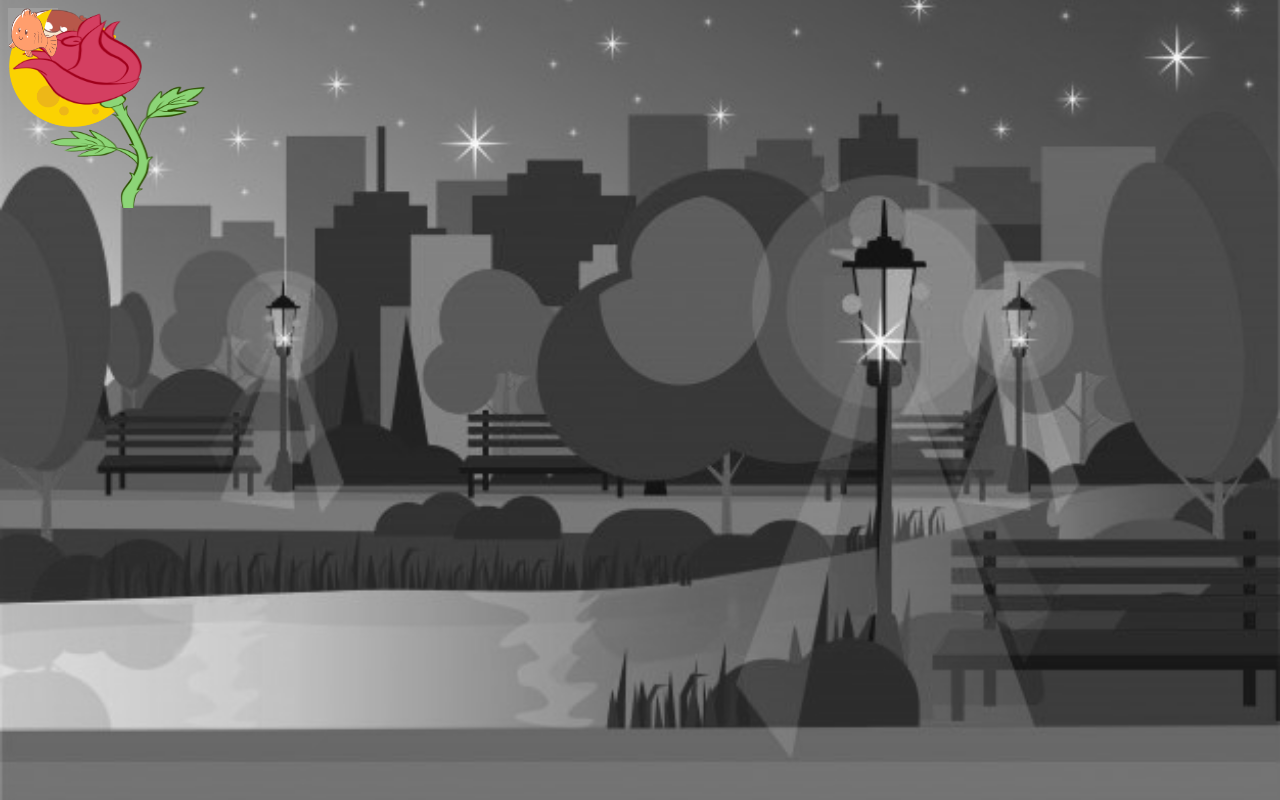
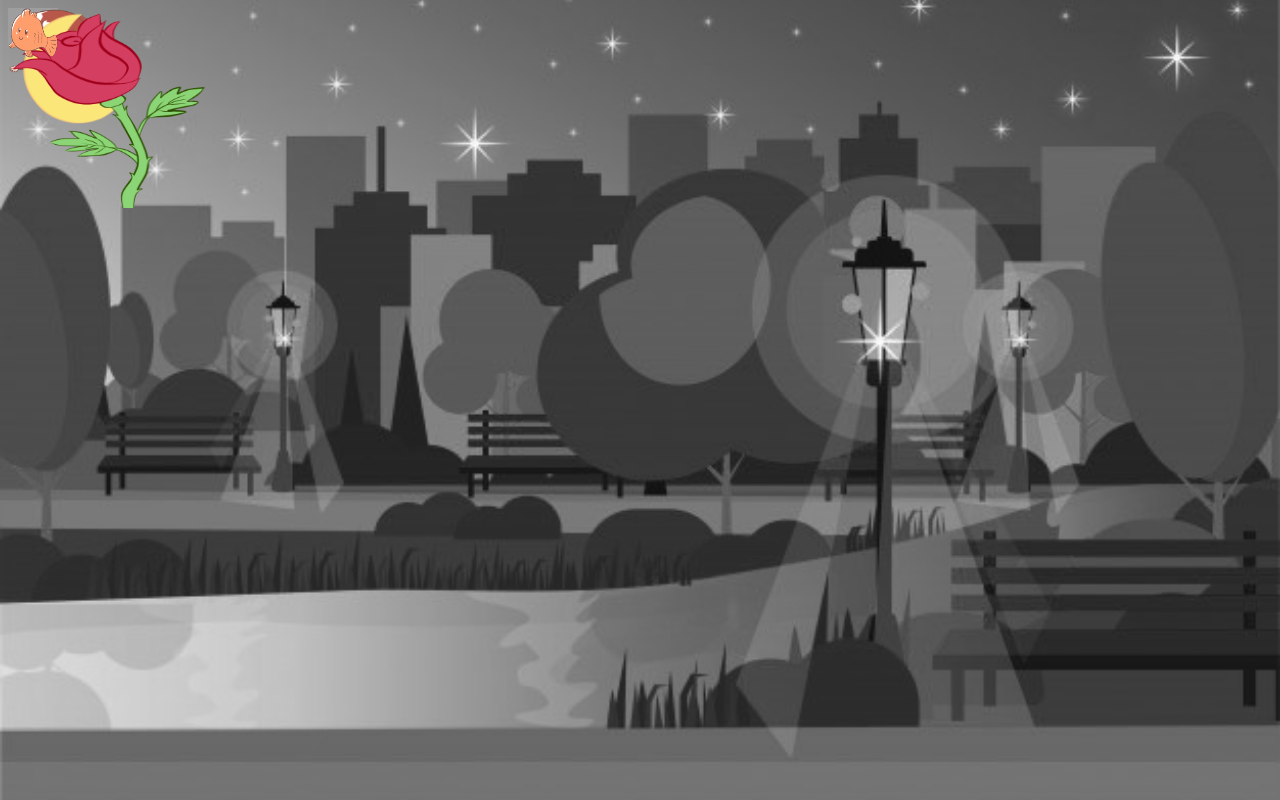
Before and after one commit to Pittoo11/Ontdek-het-Dierenrijk, a plain HTML site: page collage.html in a window 1280 px wide. Drawn offline with Linux system fonts and the light colour scheme; grey boxes are pictures that could not be loaded.

Commit message:
Changed the moon image

```diff
--- a/collage.html
+++ b/collage.html
@@ -45,7 +45,7 @@
 
 <div>
     <img src="images/ik.png"  id ="mydiv1">
-    <img src="images/moon.png"  id ="mydiv2">
+    <img src="images/maan.png" id ="mydiv2">
     <img src="images/roos.png" id ="mydiv3">
     <img src="images/vis.png"  id ="mydiv">
 </div>
```
Also changed, not shown: collage2.html (+1 -1 lines), collage3.html (+1 -1 lines), collage4.html (+1 -1 lines), maan.html (+1 -1 lines), images/moon.png (deleted).
